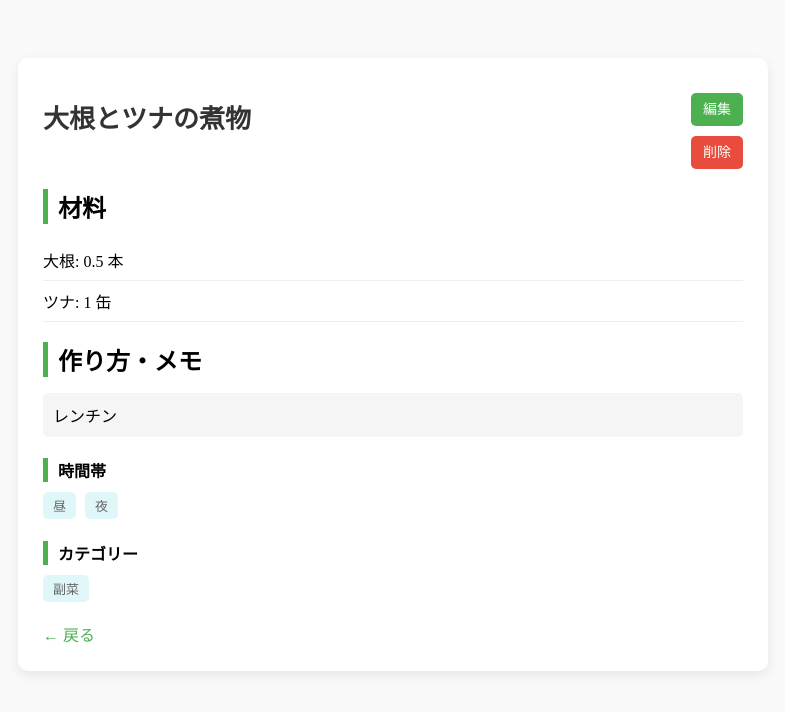
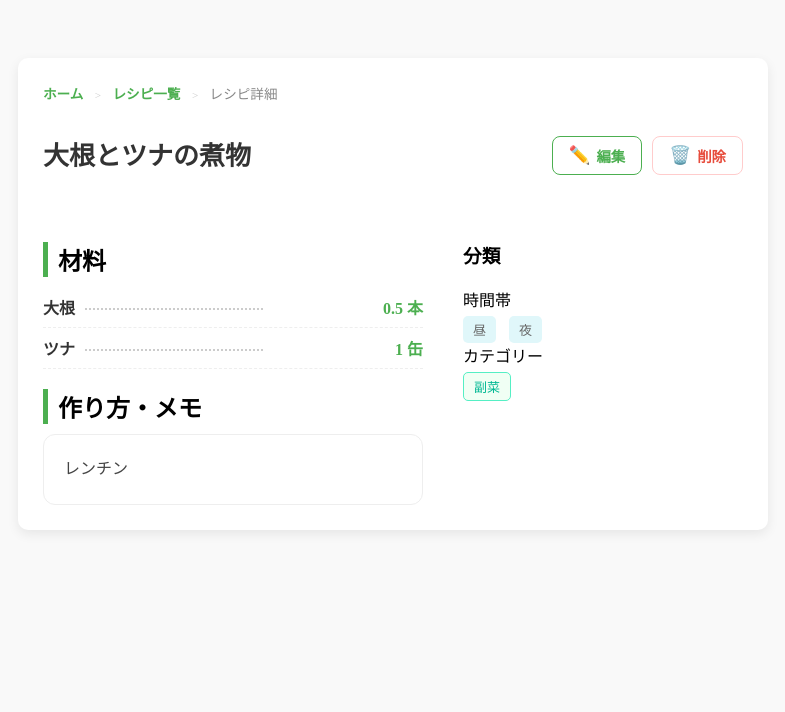
Before and after one commit to yoshikawahazuki/meal-planner, a Flask app: page /recipes/3 in a window 1280 px wide. Shown: the top 712 px of the page, without its empty margins (247-1032 px from the left). Run offline with Flask 3, Linux system fonts and the light colour scheme.

Commit message:
レシピ詳細画面の修正

```diff
--- a/app/static/css/style.css
+++ b/app/static/css/style.css
@@ -1002,3 +1002,119 @@ th:nth-child(8) { color: #f75959; } /* 日曜日を赤っぽく */
 .timing-col {
     height: auto !important;
 }
+
+/* --- レシピ詳細画面：レイアウト補足 --- */
+
+/* PCやタブレットなど、画面幅が広いときの設定 */
+@media (min-width: 768px) {
+    .recipe-content-grid {
+        display: grid;
+        grid-template-columns: 1fr 280px; /* 左を広く、右を固定幅に */
+        gap: 40px;
+        align-items: start;
+    }
+}
+
+/* モバイルの時は縦に並べる（デフォルト） */
+@media (max-width: 767px) {
+    .recipe-meta-section {
+        margin-top: 20px;
+    }
+}
+
+/* 材料リストの「点々」を機能させる */
+.ingredient-item {
+    display: flex;
+    align-items: baseline;
+    padding: 8px 0;
+    border-bottom: 1px dashed #eee;
+}
+
+.ingredient-item .spacer-dots {
+    flex-grow: 1; /* これで隙間を埋める */
+    margin: 0 10px;
+    border-bottom: 2px dotted #ccc;
+    height: 12px;
+}
+
+.ingredient-item .ing-amount {
+    font-weight: bold;
+    color: #4CAF50;
+    white-space: nowrap;
+}
+
+/* 作り方ボックスの改行設定 */
+.recipe-process-box {
+    background: #fff;
+    padding: 20px;
+    border-radius: 12px;
+    border: 1px solid #eee;
+    line-height: 1.8;
+    color: #444;
+}
+
+/* タグの見た目を調整 */
+.tag-group {
+    display: flex;
+    flex-wrap: wrap;
+    gap: 8px;
+    margin-top: 5px;
+}
+
+/* ナビゲーションエリアを横並びに */
+.recipe-nav {
+    display: flex;
+    align-items: center;
+    gap: 10px; /* ボタン同士の隙間 */
+}
+
+/* 削除フォームもインライン要素にする */
+.delete-form {
+    display: inline;
+}
+
+/* 共通のボタンベース（既存のnav-itemを上書き・補足） */
+.nav-item {
+    padding: 8px 16px;
+    border-radius: 8px;
+    font-size: 0.9rem;
+    font-weight: bold;
+    text-decoration: none;
+    display: flex;
+    align-items: center;
+    gap: 6px;
+    transition: all 0.2s ease;
+}
+
+/* 編集ボタン（緑系） */
+.btn-edit {
+    background-color: #fff;
+    color: #4CAF50;
+    border: 1px solid #4CAF50;
+}
+
+.btn-edit:hover {
+    background-color: #f0fdf4;
+    transform: translateY(-2px);
+}
+
+/* 削除ボタン（赤系） */
+.btn-delete {
+    background-color: #fff;
+    color: #e74c3c;
+    border: 1px solid #ffcccc;
+    cursor: pointer;
+}
+
+.btn-delete:hover {
+    background-color: #e74c3c; /* ホバーで塗りつぶし */
+    color: white;
+    border-color: #e74c3c;
+    transform: translateY(-2px);
+    box-shadow: 0 4px 12px rgba(231, 76, 60, 0.2);
+}
+
+/* アイコンの微調整 */
+.nav-item .icon {
+    font-size: 1.1rem;
+}
--- a/app/templates/recipe_detail.html
+++ b/app/templates/recipe_detail.html
@@ -1,61 +1,81 @@
 <!DOCTYPE html>
 <html>
-
+<body>
 <head>
     <title>{{ recipe.name }}</title>
 
     <link rel="stylesheet" href="{{ url_for('static', filename='css/style.css') }}">
     <script src="{{ url_for('static', filename='js/script.js') }}"></script>
 </head>
-<body>
-    <div class="recipe-detail">
 
-        <div class="title-row">
-            <div class="recipe-title">{{ recipe.name }}</div>
+    <div class="recipe-detail container">
+        <nav class="breadcrumb">
+            <a href="/">ホーム</a> <span>&gt;</span> <a href="/recipes">レシピ一覧</a> <span>&gt;</span> レシピ詳細
+        </nav>
 
-            <div class="action-buttons">
-                <a href="/recipes/{{ recipe.id }}/edit" class="button-green">編集</a>
-                <form action="/recipes/{{ recipe.id }}/delete" method="POST" onsubmit="return confirm('削除しますか？');">
-                    <button type="submit" class="button-red">削除</button>
-                </form>
-            </div>
+            <header class="recipe-header">
+                <h1 class="recipe-title">{{ recipe.name }}</h1>
+
+            <div class="recipe-nav">
+            <a href="/recipes/{{ recipe.id }}/edit" class="nav-item btn-edit">
+                <span class="icon">✏️</span> 編集
+            </a>
+            <form action="/recipes/{{ recipe.id }}/delete" method="POST" onsubmit="return confirm('削除しますか？');" style="display: inline;">
+                <button type="submit" class="nav-item btn-delete">
+                    <span class="icon">🗑️</span> 削除
+                </button>
+            </form>
+        </div>
+    </header>
+
+    <div class="recipe-content-grid">
+        <div class="recipe-main-section">
+            <section class="recipe-section">
+                <h2>材料</h2>
+                <div class="ingredients-list-card">
+                    {% for ri in recipe.recipe_ingredients %}
+                    <div class="ingredient-item">
+                        <span class="ing-name">{{ ri.ingredient.name }}</span>
+                        <span class="spacer-dots"></span>
+                        <span class="ing-amount">
+                            {{ ri.quantity if ri.quantity % 1 != 0 else ri.quantity | int }} {{ ri.unit }}
+                        </span>
+                    </div>
+                    {% endfor %}
+                </div>
+            </section>
+
+            {% if recipe.process %}
+            <section class="recipe-section">
+                <h2>作り方・メモ</h2>
+                <div class="recipe-process-box">
+                    {{ recipe.process | replace('\n', '<br>') | safe }}
+                </div>
+            </section>
+            {% endif %}
         </div>
 
-        <div class="recipe-section">
-            <h2>材料</h2>
-            <ul class="ingredients-list">
-                {% for ri in recipe.recipe_ingredients %}
-                <li>
-                    {{ ri.ingredient.name }}:
-                    {{ ri.quantity if ri.quantity % 1 != 0 else ri.quantity | int }} {{ ri.unit }}
-                </li>
-                {% endfor %}
-            </ul>
-        </div>
+        <aside class="recipe-meta-section">
+            <div class="meta-card">
+                <h3>分類</h3>
+                <div class="meta-item">
+                    <span class="meta-label">時間帯</span>
+                    <div class="tag-group">
+                        {% for t in recipe.time_category.split(',') %}
+                            <span class="tag tag-time">{{ t }}</span>
+                        {% endfor %}
+                    </div>
+                </div>
+                <div class="meta-item">
+                    <span class="meta-label">カテゴリー</span>
+                    <div class="tag-group">
+                        {% for d in recipe.dish_category.split(',') %}
+                            <span class="tag tag-dish category-{{ d }}">{{ d }}</span>
+                        {% endfor %}
+                    </div>
+                </div>
+            </div>
+        </aside>
+    </div>
 
-        {% if recipe.process %}
-        <div class="recipe-section">
-            <h2>作り方・メモ</h2>
-            <p class="recipe-process">{{ recipe.process }}</p>
-        </div>
-        {% endif %}
-
-        <div class="recipe-section">
-            <h4>時間帯</h4>
-            {% for t in recipe.time_category.split(',') %}
-                <span class="tag">{{ t }}</span>
-            {% endfor %}
-        </div>
-
-        <div class="recipe-section">
-            <h4>カテゴリー</h4>
-            {% for d in recipe.dish_category.split(',') %}
-                <span class="tag">{{ d }}</span>
-            {% endfor %}
-        </div>
-
-        <a href="/recipes" class="back-link">← 戻る</a>
-
-    </div>
-</body>
-</html>
+</div>
```
Also changed, not shown: app/models.py (+6 -1 lines), README.md, instance/app.db, 1 other file.
